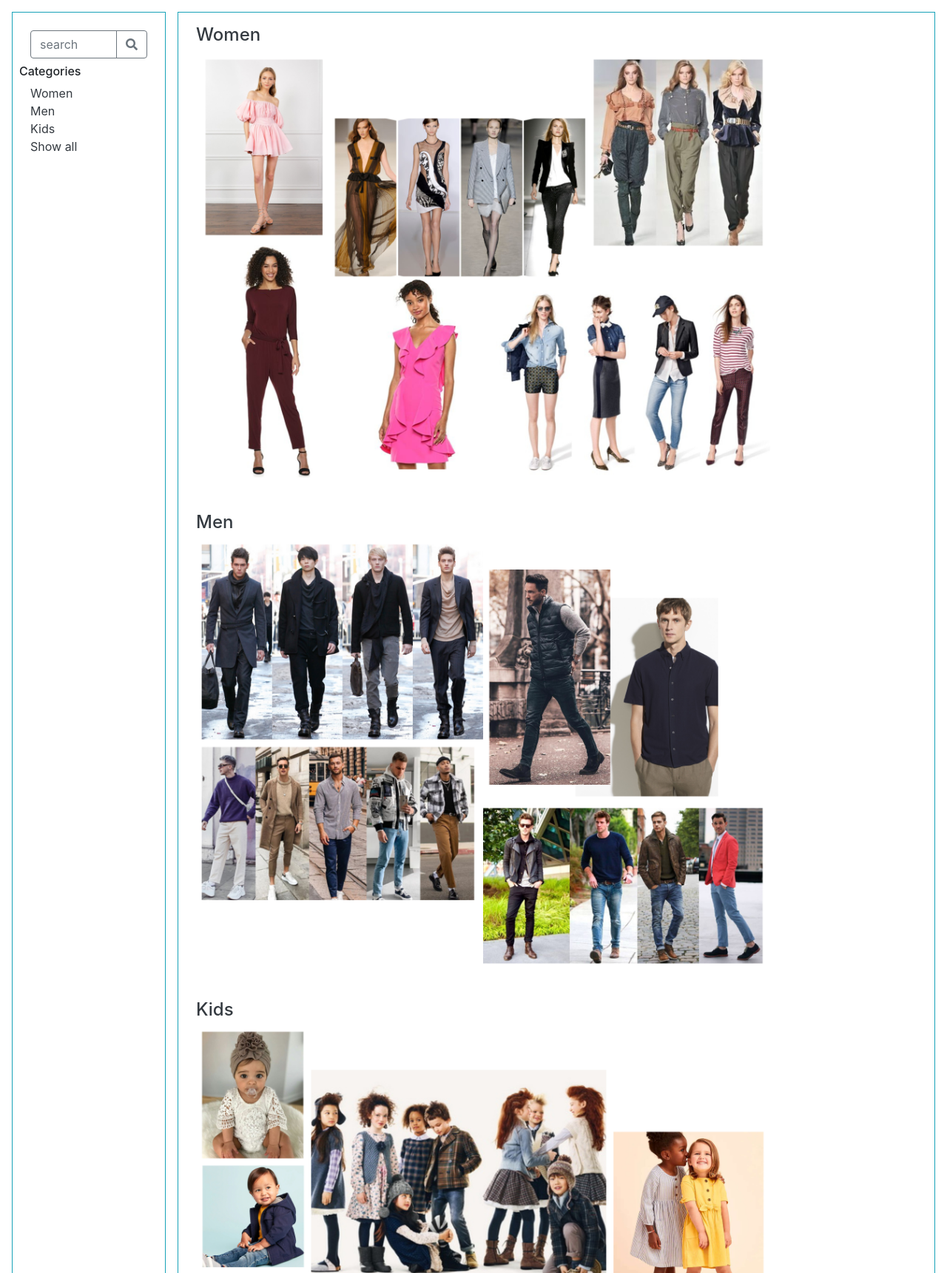
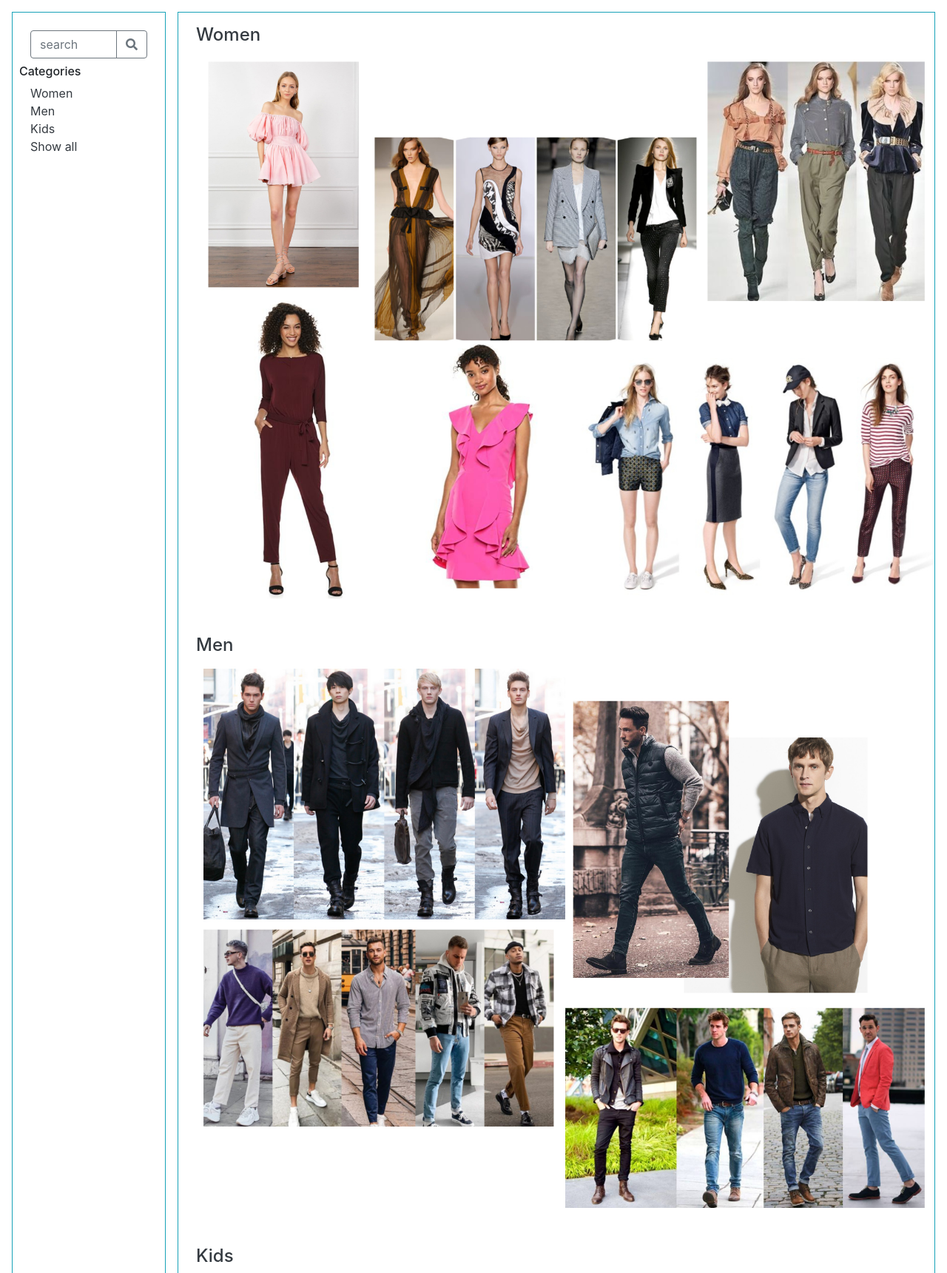
Before and after one commit to trinhgliedt/Ecommerce_Django_Project, a Django app: page / in a window 1280 px wide. Shown: the part 87-1808 px from the top of the page at 74% size. Run offline with Django 3.2, Linux system fonts and the light colour scheme; data comes from the database, SQL or seed files in the repository; both versions use the stored data as it was after the commit; some libraries are stand-ins or nearby versions.

Commit message:
changed images on main page

```diff
--- a/main/templates/_1_shop_main.html
+++ b/main/templates/_1_shop_main.html
@@ -11,7 +11,7 @@
     <div class="col border border-info "> <!-- right box: Category listing -->
         {% for category in all_categories %}
             <a class="row text-dark h4 text-center pl-4 pt-3" href="/product/category/{{ category.id }}">{{ category.name }}</a>
-            <img class="row pl-4 pb-4" width="800" src="{{ category.cat_photo.url }}">
+            <a href="/product/category/{{ category.id }}" class="row pl-4 pb-4"><img width="100%" src="{{ category.cat_photo.url }}"></a>
         {% endfor %}
     </div> <!-- End of left box: Category listing -->
 
```
Also changed, not shown: db.sqlite3, media/54fdc12decad042920ceb0c8.jpg (added), media/categories/Category-kids.jpg (added), media/categories/Category-men.jpg (added), media/categories/Category-women.jpg (added).
